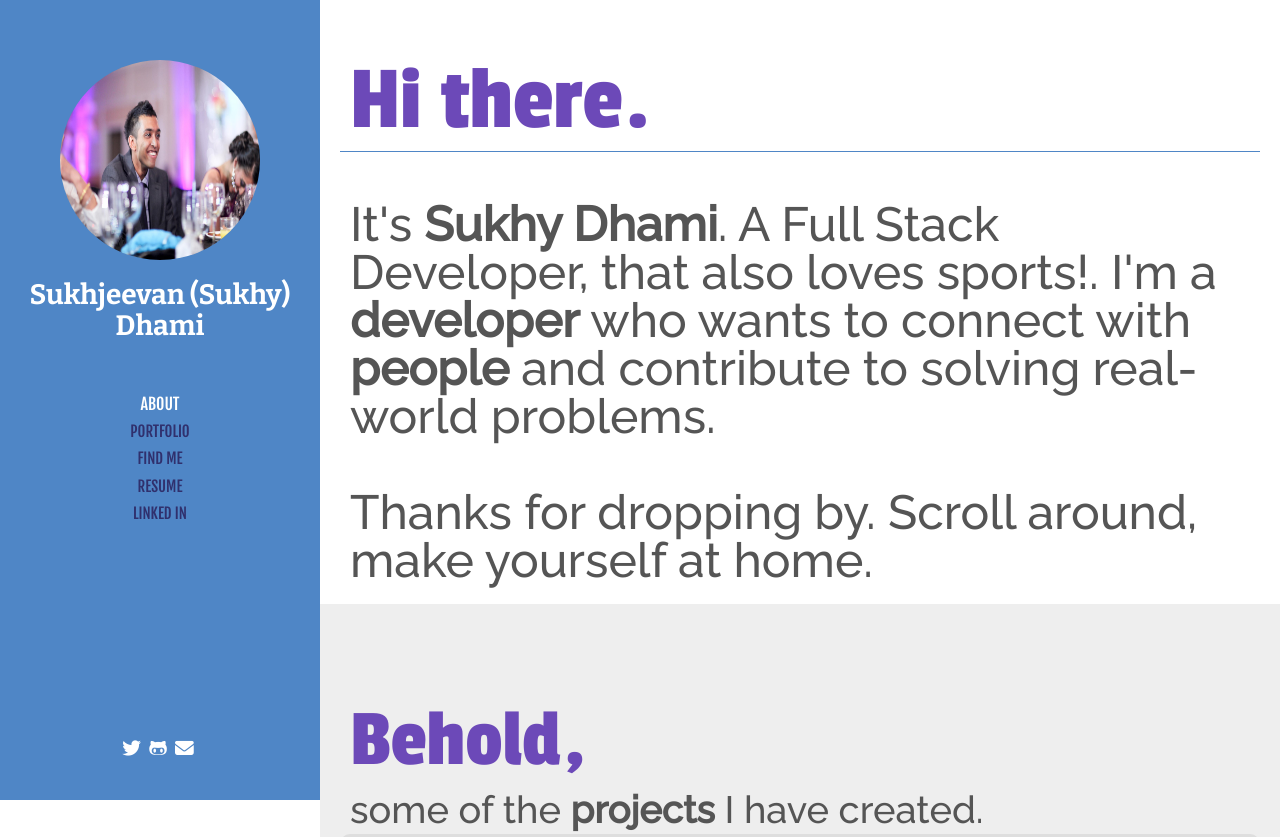
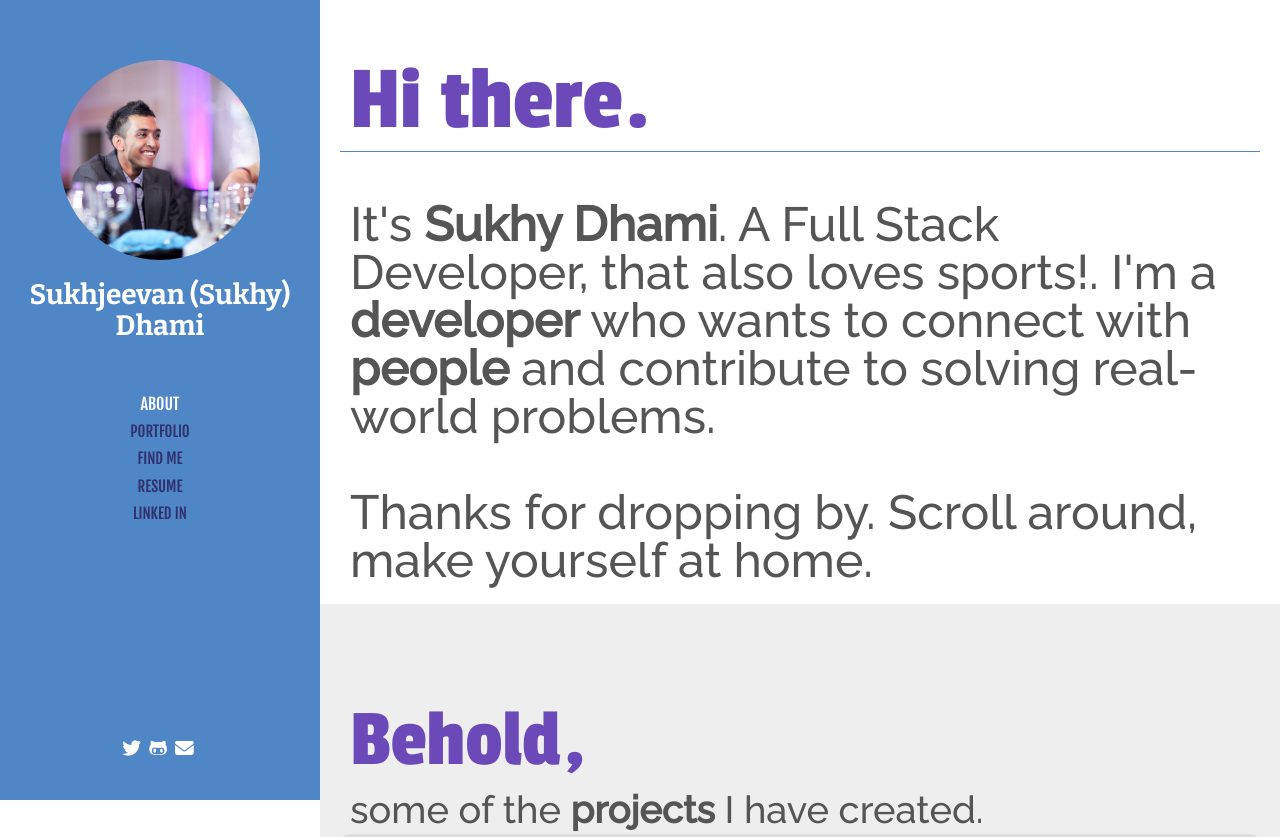
Before and after one commit to DhamiS/Updated-portfolio, a plain HTML site: page index.html in a window 1280 px wide. Shown: the top 837 px of the page. Drawn offline with nearby package versions, Linux system fonts and the light colour scheme.

Commit message:
Update main.css
changed image features

```diff
--- a/main.css
+++ b/main.css
@@ -49,8 +49,7 @@ strong {
   width: 200px;
   border-radius: 50%;
   margin: 0 auto;
-  background-repeat: no-repeat;
-  background-position: 50% 50%:
+  object-fit: cover;
 }
 
 #main .social {
```
